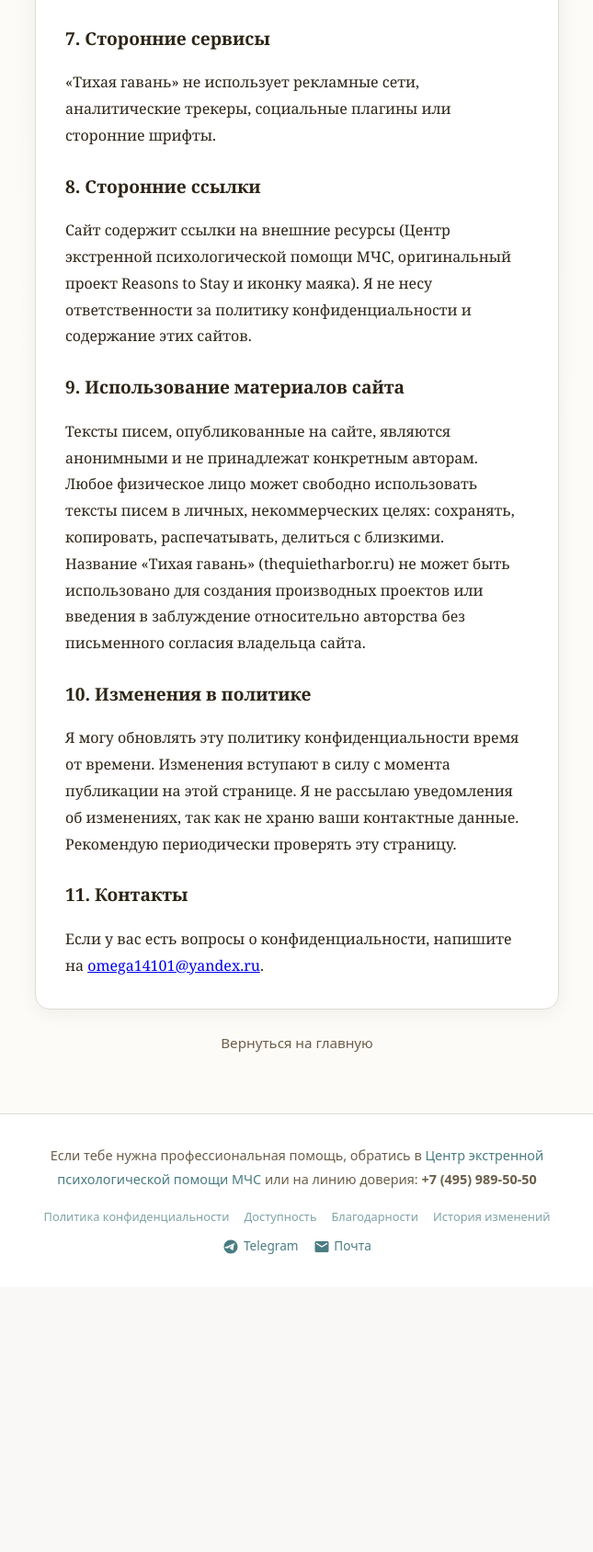
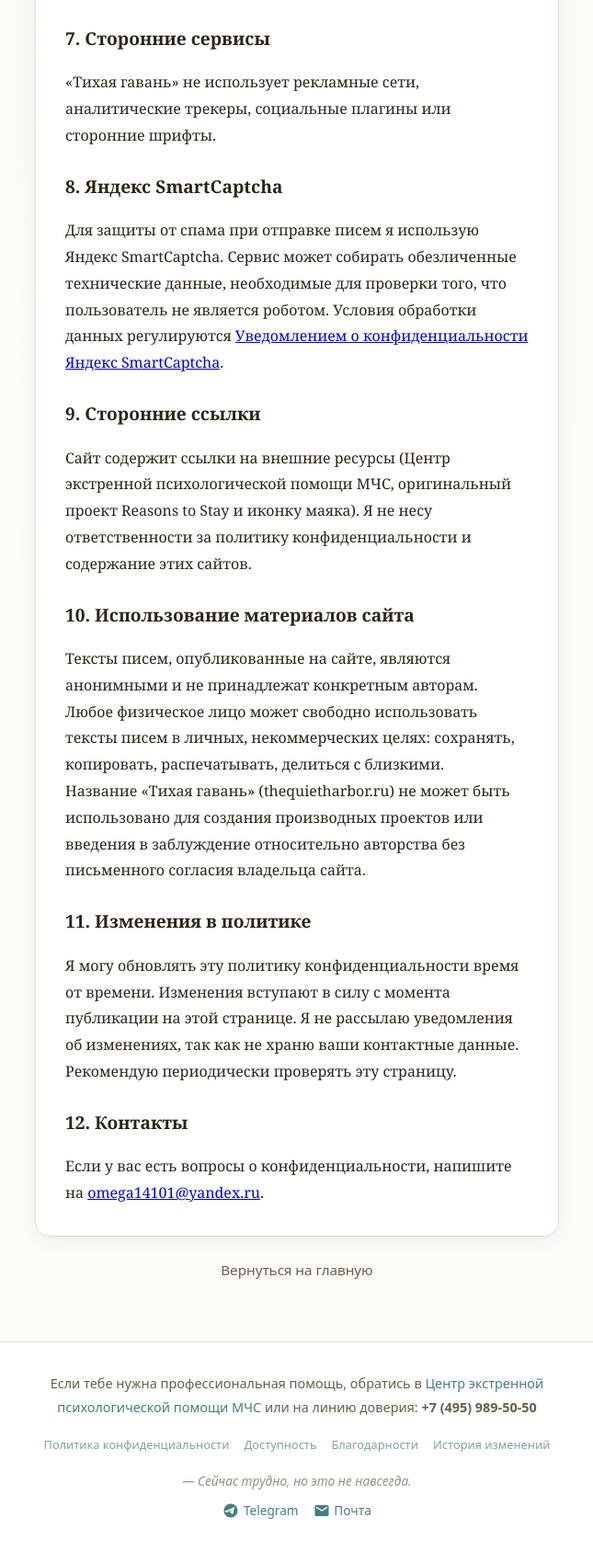
Before and after one commit to omega1410/TheQuietHarbor, a Flask app: page /privacy in a window 1280 px wide. Shown: the part 1470-3158 px from the top of the page at 92% size, without its empty margins (317-962 px from the left). Before the commit the page ends 2834 px from the top, so only its background shows below. Run offline with Flask 3, Linux system fonts and the light colour scheme.

Commit message:
Обновлена политика конфиденциальности: добавлена SmartCaptcha

```diff
--- a/app.py
+++ b/app.py
@@ -1,7 +1,9 @@
 import os
 import random
 import sqlite3
+import requests
 from datetime import datetime
+import re
 
 from dotenv import load_dotenv
 from flask import Flask, jsonify, redirect, render_template, request, session, url_for
@@ -14,6 +16,8 @@ load_dotenv()
 DATABASE = "database.db"
 ADMIN_PASSWORD = os.getenv("ADMIN_PASSWORD", "admin")
 app.secret_key = os.getenv("SECRET_KEY", "запасной-секретный-ключ")
+SMARTCAPTCHA_SITE_KEY = os.getenv("SMARTCAPTCHA_SITE_KEY", "")
+SMARTCAPTCHA_SERVER_KEY = os.getenv("SMARTCAPTCHA_SERVER_KEY", "")
 
 SEED_LETTERS = [
     "Ты не один. Даже если кажется, что весь мир отвернулся, где-то есть человек, которому ты важен.",
@@ -85,6 +89,25 @@ def init_db():
     print("[DB] База данных готова к работе.")
 
 
+def verify_smartcaptcha(token):
+    if not token or not SMARTCAPTCHA_SERVER_KEY:
+        return False
+    try:
+        resp = requests.get(
+            "https://smartcaptcha.yandexcloud.net/validate",
+            params={
+                "secret": SMARTCAPTCHA_SERVER_KEY,
+                "token": token,
+                "ip": request.remote_addr,
+            },
+            timeout=5,
+        )
+        data = resp.json()
+        return data.get("status") == "ok"
+    except Exception:
+        return False
+
+
 with app.app_context():
     init_db()
 
@@ -149,6 +172,7 @@ def report_letter():
     data = request.get_json()
     letter_id = data.get("id")
     reason = data.get("reason", "не указана")
+    reason = re.sub(r"<[^>]*>", "", reason)
 
     if letter_id is None:
         return jsonify({"status": "error", "message": "Не указан id письма"}), 400
@@ -171,45 +195,34 @@ def report_letter():
 def submit():
     if request.method == "POST":
         content = request.form.get("content", "").strip()
-        captcha_answer = request.form.get("captcha_answer", "")
-        captcha_sum = request.form.get("captcha_sum", "")
+        content = re.sub(r"<[^>]*>", "", content)
 
         if not content:
             return render_template(
                 "submit.html",
                 error="Поле не может быть пустым. Напиши хотя бы пару слов.",
-                captcha_a=random.randint(1, 10),
-                captcha_b=random.randint(1, 10),
+                site_key=SMARTCAPTCHA_SITE_KEY,
             )
         if len(content) < 10:
             return render_template(
                 "submit.html",
                 error="Письмо слишком короткое. Пожалуйста, напиши чуть больше — хотя бы 10 символов.",
-                captcha_a=random.randint(1, 10),
-                captcha_b=random.randint(1, 10),
+                site_key=SMARTCAPTCHA_SITE_KEY,
             )
         if len(content) > 1500:
             return render_template(
                 "submit.html",
                 error="Письмо слишком длинное. Максимум 1500 символов.",
-                captcha_a=random.randint(1, 10),
-                captcha_b=random.randint(1, 10),
+                site_key=SMARTCAPTCHA_SITE_KEY,
             )
 
-        try:
-            if int(captcha_answer) != int(captcha_sum):
-                return render_template(
-                    "submit.html",
-                    error="Неверный ответ на проверочный вопрос. Попробуй ещё раз.",
-                    captcha_a=random.randint(1, 10),
-                    captcha_b=random.randint(1, 10),
-                )
-        except (ValueError, TypeError):
+        # Проверка Яндекс SmartCaptcha
+        token = request.form.get("smart-token", "")
+        if not verify_smartcaptcha(token):
             return render_template(
                 "submit.html",
-                error="Пожалуйста, введи число.",
-                captcha_a=random.randint(1, 10),
-                captcha_b=random.randint(1, 10),
+                error="Не пройдена проверка капчи. Попробуй ещё раз.",
+                site_key=SMARTCAPTCHA_SITE_KEY,
             )
 
         conn = get_db()
@@ -222,9 +235,7 @@ def submit():
 
         return render_template("submit.html", success=True)
 
-    a = random.randint(1, 10)
-    b = random.randint(1, 10)
-    return render_template("submit.html", captcha_a=a, captcha_b=b)
+    return render_template("submit.html", site_key=SMARTCAPTCHA_SITE_KEY)
 
 
 @app.route("/moderate", methods=["GET", "POST"])
@@ -460,7 +471,7 @@ def api_letters():
 LOVE_PASSWORD = os.getenv("LOVE_PASSWORD", "цветы2026")
 
 
-@app.route("/love", methods=["GET", "POST"])
+@app.route("/farewell", methods=["GET", "POST"])
 def love():
     error = None
     if request.method == "POST":
--- a/requirements.txt
+++ b/requirements.txt
@@ -1,3 +1,4 @@
 flask>=3.0
 python-dotenv>=1.0
 gunicorn>=21.2
+requests>=2.31
--- a/static/css/style.css
+++ b/static/css/style.css
@@ -912,6 +912,10 @@ html.dark input[type="password"] {
     border-color: #3a3530;
 }
 
+html.dark .logo-icon {
+    filter: brightness(0) invert(1);
+}
+
 @keyframes fadeInUp {
     from {
         opacity: 0;
--- a/templates/accessibility.html
+++ b/templates/accessibility.html
@@ -77,6 +77,9 @@
                 <a href="/thanks">Благодарности</a>
                 <a href="/changelog">История изменений</a>
             </p>
+
+            <p class="credit" id="footerWhisper" style="font-style: italic;"></p>
+
         <div class="footer-links">
             <a href="https://t.me/eternaltears14" target="_blank" rel="noopener" class="footer-icon" title="Telegram">
                 <svg viewBox="0 0 24 24">
--- a/templates/mood.html
+++ b/templates/mood.html
@@ -116,6 +116,9 @@
                 <a href="/thanks">Благодарности</a>
                 <a href="/changelog">История изменений</a>
             </p>
+
+            <p class="credit" id="footerWhisper" style="font-style: italic;"></p>
+
         <div class="footer-links">
             <a href="https://t.me/eternaltears14" target="_blank" rel="noopener" class="footer-icon" title="Telegram">
                 <svg viewBox="0 0 24 24">
--- a/templates/privacy.html
+++ b/templates/privacy.html
@@ -88,12 +88,18 @@
                 <p>«Тихая гавань» не использует рекламные сети, аналитические трекеры, социальные плагины или сторонние
                     шрифты.</p>
 
-                <h2 style="font-size: 1.2rem; margin: 1.5rem 0 1rem;">8. Сторонние ссылки</h2>
+                <h2 style="font-size: 1.2rem; margin: 1.5rem 0 1rem;">8. Яндекс SmartCaptcha</h2>
+                <p>Для защиты от спама при отправке писем я использую Яндекс SmartCaptcha. Сервис может собирать обезличенные
+                    технические данные, необходимые для проверки того, что пользователь не является роботом. Условия обработки данных
+                    регулируются <a href="https://yandex.ru/legal/smartcaptcha_notice/" target="_blank" rel="noopener">Уведомлением о
+                    конфиденциальности Яндекс SmartCaptcha</a>.</p>
+
+                <h2 style="font-size: 1.2rem; margin: 1.5rem 0 1rem;">9. Сторонние ссылки</h2>
                 <p>Сайт содержит ссылки на внешние ресурсы (Центр экстренной психологической помощи МЧС, оригинальный
                     проект Reasons to Stay и иконку маяка). Я не несу ответственности за политику конфиденциальности и содержание
                     этих сайтов.</p>
 
-                <h2 style="font-size: 1.2rem; margin: 1.5rem 0 1rem;">9. Использование материалов сайта</h2>
+                <h2 style="font-size: 1.2rem; margin: 1.5rem 0 1rem;">10. Использование материалов сайта</h2>
                 <p>Тексты писем, опубликованные на сайте, являются анонимными и не принадлежат конкретным авторам. Любое
                     физическое лицо может свободно использовать тексты писем в личных, некоммерческих целях: сохранять,
                     копировать, распечатывать, делиться с близкими.</p>
@@ -101,12 +107,12 @@
                     проектов или введения в заблуждение относительно авторства без письменного согласия владельца сайта.
                 </p>
 
-                <h2 style="font-size: 1.2rem; margin: 1.5rem 0 1rem;">10. Изменения в политике</h2>
+                <h2 style="font-size: 1.2rem; margin: 1.5rem 0 1rem;">11. Изменения в политике</h2>
                 <p>Я могу обновлять эту политику конфиденциальности время от времени. Изменения вступают в силу с
                     момента публикации на этой странице. Я не рассылаю уведомления об изменениях, так как не храню
                     ваши контактные данные. Рекомендую периодически проверять эту страницу.</p>
 
-                <h2 style="font-size: 1.2rem; margin: 1.5rem 0 1rem;">11. Контакты</h2>
+                <h2 style="font-size: 1.2rem; margin: 1.5rem 0 1rem;">12. Контакты</h2>
                 <p>Если у вас есть вопросы о конфиденциальности, напишите на <a
                         href="mailto:omega14101@yandex.ru">omega14101@yandex.ru</a>.</p>
             </div>
@@ -129,6 +135,9 @@
                 <a href="/thanks">Благодарности</a>
                 <a href="/changelog">История изменений</a>
             </p>
+
+            <p class="credit" id="footerWhisper" style="font-style: italic;"></p>
+
         <div class="footer-links">
             <a href="https://t.me/eternaltears14" target="_blank" rel="noopener" class="footer-icon" title="Telegram">
                 <svg viewBox="0 0 24 24">
--- a/templates/thanks.html
+++ b/templates/thanks.html
@@ -73,6 +73,9 @@
                 <a href="/thanks">Благодарности</a>
                 <a href="/changelog">История изменений</a>
             </p>
+
+            <p class="credit" id="footerWhisper" style="font-style: italic;"></p>
+
         <div class="footer-links">
             <a href="https://t.me/eternaltears14" target="_blank" rel="noopener" class="footer-icon" title="Telegram">
                 <svg viewBox="0 0 24 24">
```
Also changed, not shown: templates/index.html (+12 -1 lines), templates/submit.html (+35 -13 lines).
